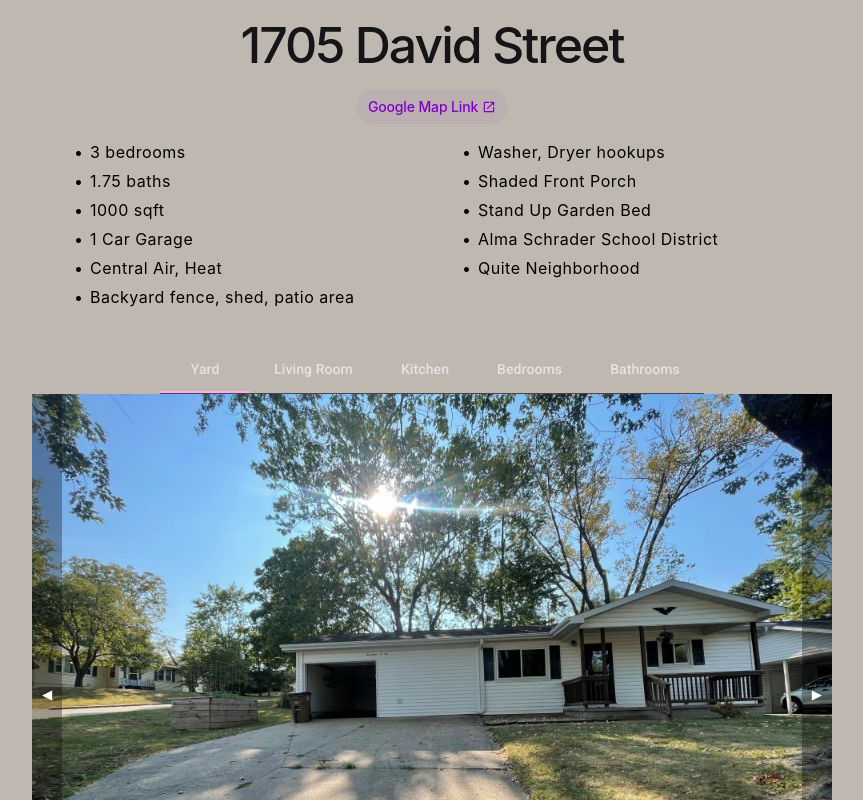
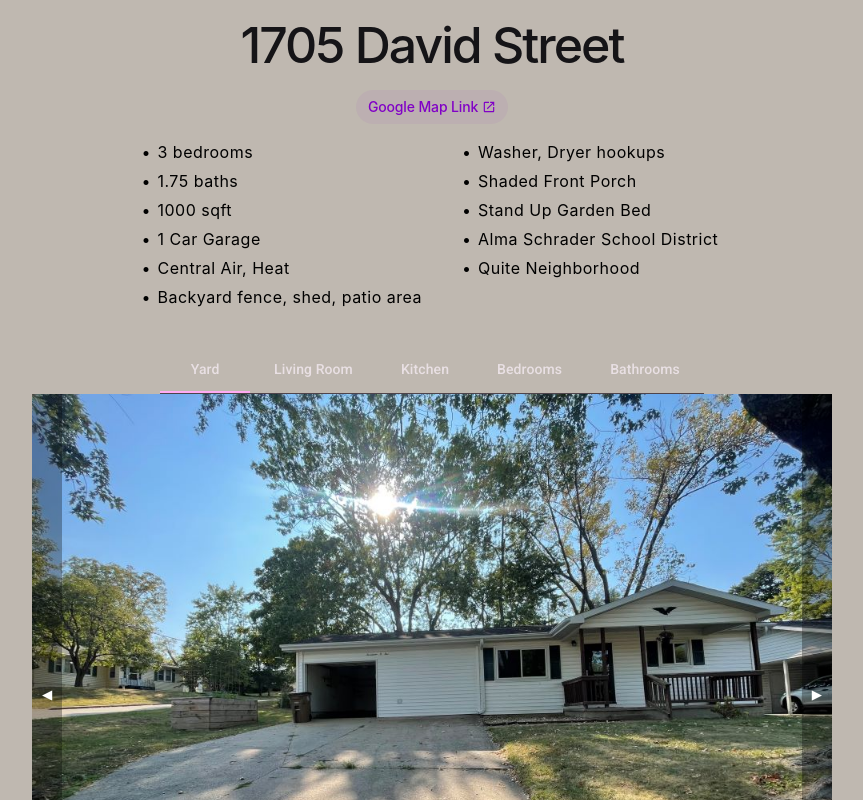
Before and after one commit to rbrock44/1705-David, an Angular app: page / in a window 1280 px wide. Shown: the top 800 px of the page, without its empty margins (208-1071 px from the left). Built offline with nearby package versions, Linux system fonts and the light colour scheme.

Commit message:
center description list of house

```diff
--- a/src/app/app.component.html
+++ b/src/app/app.component.html
@@ -9,7 +9,6 @@
       </svg>
     </a>
   </div>
-
 
   <div class="description">
     <ul>
--- a/src/app/app.component.scss
+++ b/src/app/app.component.scss
@@ -93,6 +93,8 @@ p {
     margin-bottom: 20px;
     text-align: left;
     width: 60%;
+    justify-content: center;
+    display: flex;
 
     ul {
       padding-left: 20px;
@@ -168,7 +170,7 @@ p {
   }
 }
 
-@media screen and (width < 800px) {
+@media screen and (width < 1000px) {
   .container {
     .description {
       ul {
```
